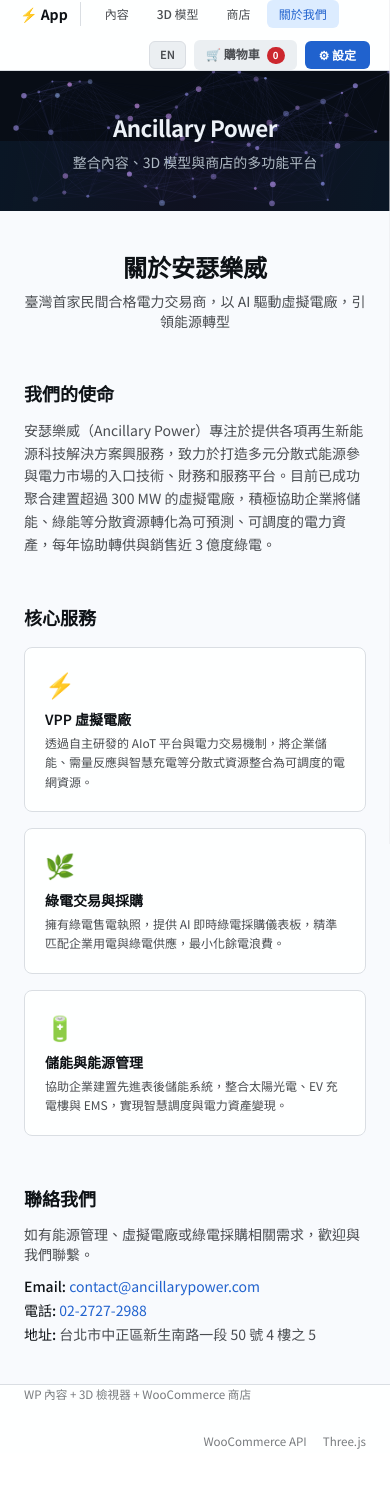
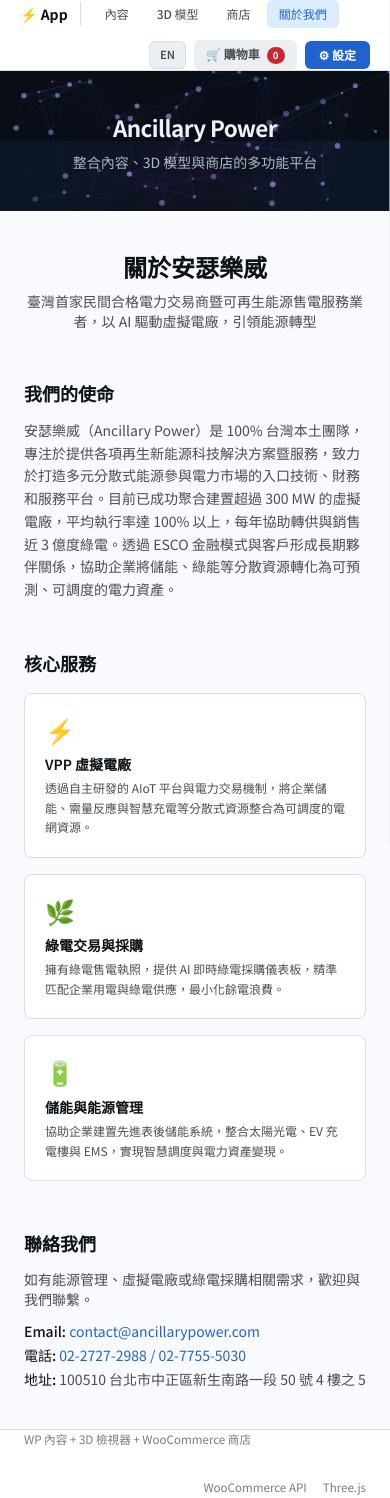
Before and after one commit to ancillarypower/official-site, a React (Vite) app: page /about in a window 390 px wide. Before the commit the page ends 1453 px from the top, so only its background shows below. Built offline with nearby package versions, Linux system fonts and the light colour scheme; no server answers.

Commit message:
fix(i18n): correct typo, add 100% local team, ESCO model, dual phone, website, achievements (zh)
Fixes 興→暨 typo, adds NVIDIA Inception, 100% dispatch rate,
second phone number, website link, and 100% local team mention.

```diff
--- a/src/i18n/zh.ts
+++ b/src/i18n/zh.ts
@@ -102,10 +102,14 @@
   // About
   about_title: "關於安瑟樂威",
   about_subtitle:
-    "臺灣首家民間合格電力交易商，以 AI 驅動虛擬電廠，引領能源轉型",
+    "臺灣首家民間合格電力交易商暨可再生能源售電服務業者，以 AI 驅動虛擬電廠，引領能源轉型",
   about_mission_title: "我們的使命",
   about_mission_text:
-    "安瑟樂威（Ancillary Power）專注於提供各項再生新能源科技解決方案興服務，致力於打造多元分散式能源參與電力市場的入口技術、財務和服務平台。目前已成功聚合建置超過 300 MW 的虛擬電廠，積極協助企業將儲能、綠能等分散資源轉化為可預測、可調度的電力資產，每年協助轉供與銷售近 3 億度綠電。",
+    "安瑟樂威（Ancillary Power）是 100% 台灣本土團隊，專注於提供各項再生新能源科技解決方案暨服務，致力於打造多元分散式能源參與電力市場的入口技術、財務和服務平台。目前已成功聚合建置超過 300 MW 的虛擬電廠，平均執行率達 100% 以上，每年協助轉供與銷售近 3 億度綠電。透過 ESCO 金融模式與客戶形成長期夥伴關係，協助企業將儲能、綠能等分散資源轉化為可預測、可調度的電力資產。",
+  about_highlights_title: "重要成就",
+  about_highlight_vpp: "300+ MW 虛擬電廠聚合量，居平台聚合交易量首位",
+  about_highlight_dispatch: "平均執行率達 100% 以上，累計超過 30,000 小時運行實績",
+  about_highlight_nvidia: "NVIDIA Inception Program 成員，深化 AI 智慧調度核心",
   about_services_title: "核心服務",
   about_service_content: "VPP 虛擬電廠",
   about_service_content_desc:
@@ -122,10 +126,12 @@
   about_email_label: "Email",
   about_email_value: "contact@ancillarypower.com",
   about_phone_label: "電話",
-  about_phone_value: "02-2727-2988",
+  about_phone_value: "02-2727-2988 / 02-7755-5030",
   about_address_label: "地址",
   about_address_value:
-    "台北市中正區新生南路一段 50 號 4 樓之 5",
+    "100510 台北市中正區新生南路一段 50 號 4 樓之 5",
+  about_website_label: "官網",
+  about_website_value: "https://www.ancillarypower.com",
 
   // Sample products
   product_1: "無線降噪耳機",
```
